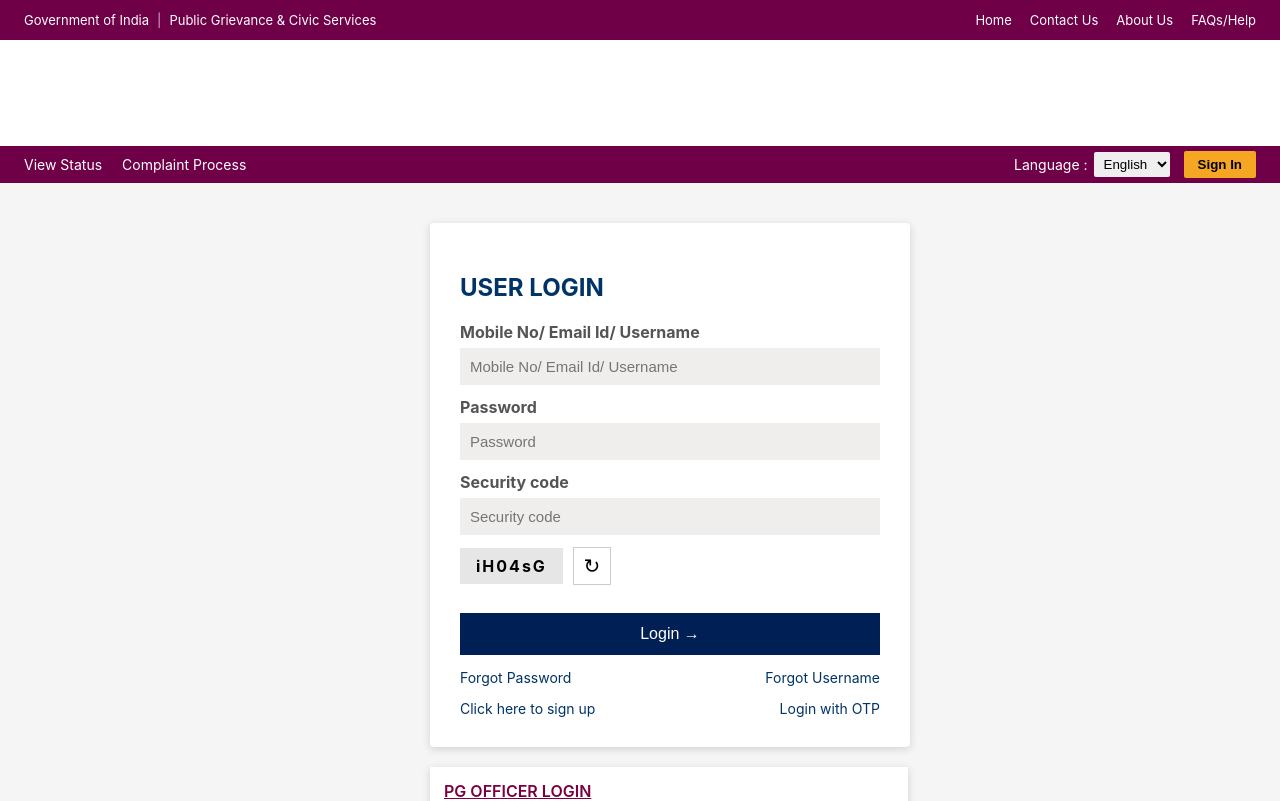
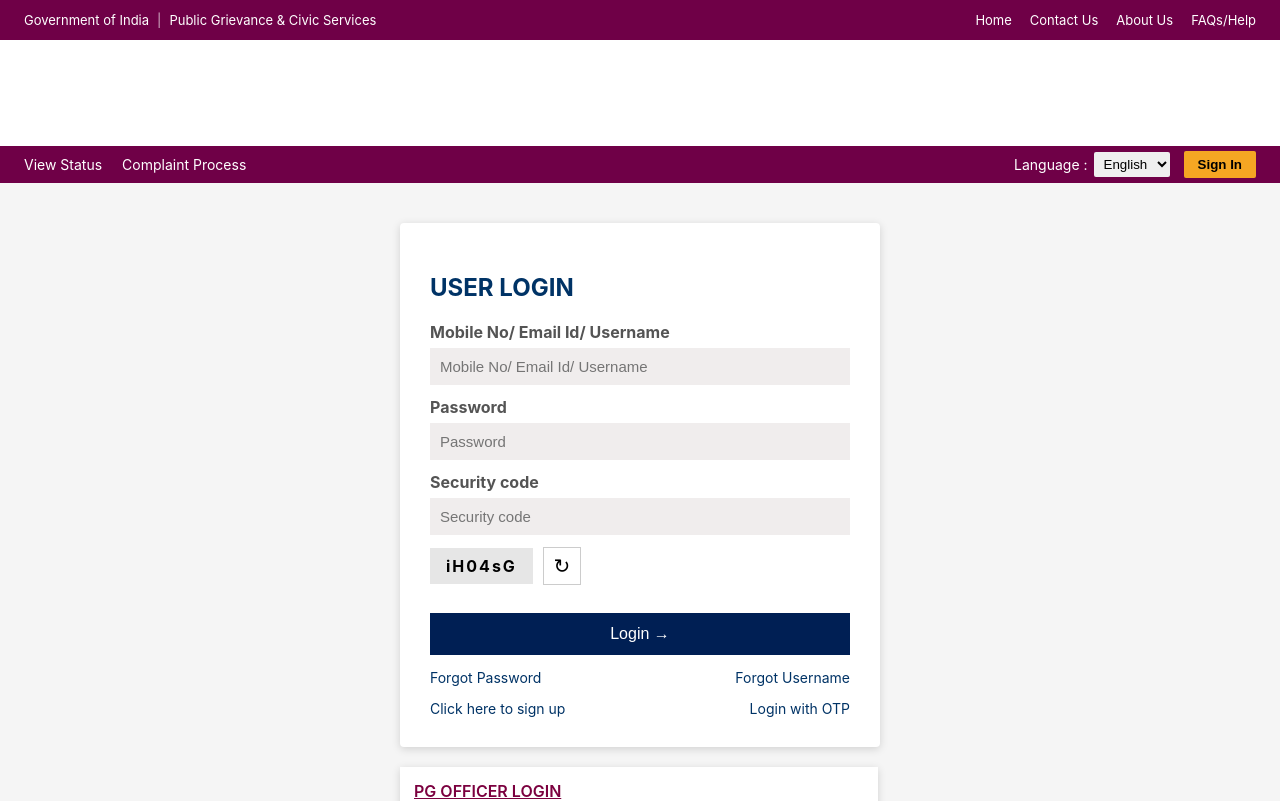
Before and after one commit to ritikkrawat/UrbanCare-Frontend, a React (Create React App) app in the folder urbancare/: page /login in a window 1280 px wide. Shown: the top 801 px of the page. Built offline with nearby package versions, Linux system fonts and the light colour scheme.

Commit message:
Update mainContent.css

```diff
--- a/urbancare/src/pages/home/MainContent/mainContent.css
+++ b/urbancare/src/pages/home/MainContent/mainContent.css
@@ -90,11 +90,6 @@
   font-size: 14px;
   color: #003366;
   cursor: pointer;
-}
-
-/* Wrapper to stack sections */
-.login-wrapper {
-  width: 420px;
 }
 
 /* PG Officer Login */
```
